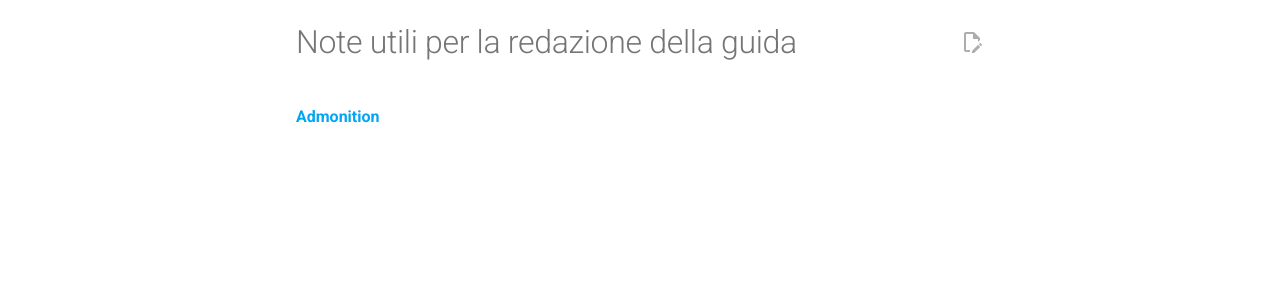
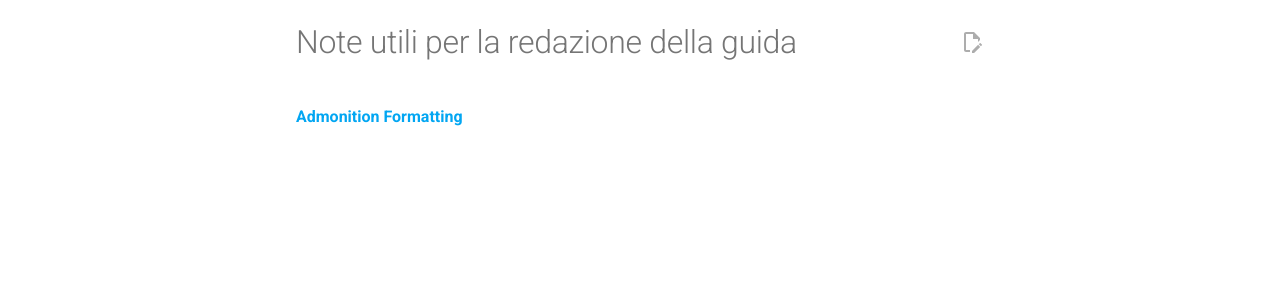
Before and after one commit to opendatasicilia/guida-umap, an MkDocs documentation site: the page built from docs/note.md, in a window 1280 px wide. Shown: the part 124-424 px from the top of the page. Built offline with MkDocs 1.6.1 and Material for MkDocs 9.7.7, drawn with Linux system fonts in a browser that asks for light colours; comment, search, counter and statistics services are not loaded.

Commit message:
Update note.md

```diff
--- a/docs/note.md
+++ b/docs/note.md
@@ -1,3 +1,4 @@
 # Note utili per la redazione della guida
 
 [**Admonition**](https://squidfunk.github.io/mkdocs-material/reference/admonitions/)
+[**Formatting**](https://squidfunk.github.io/mkdocs-material/reference/formatting/)
```
